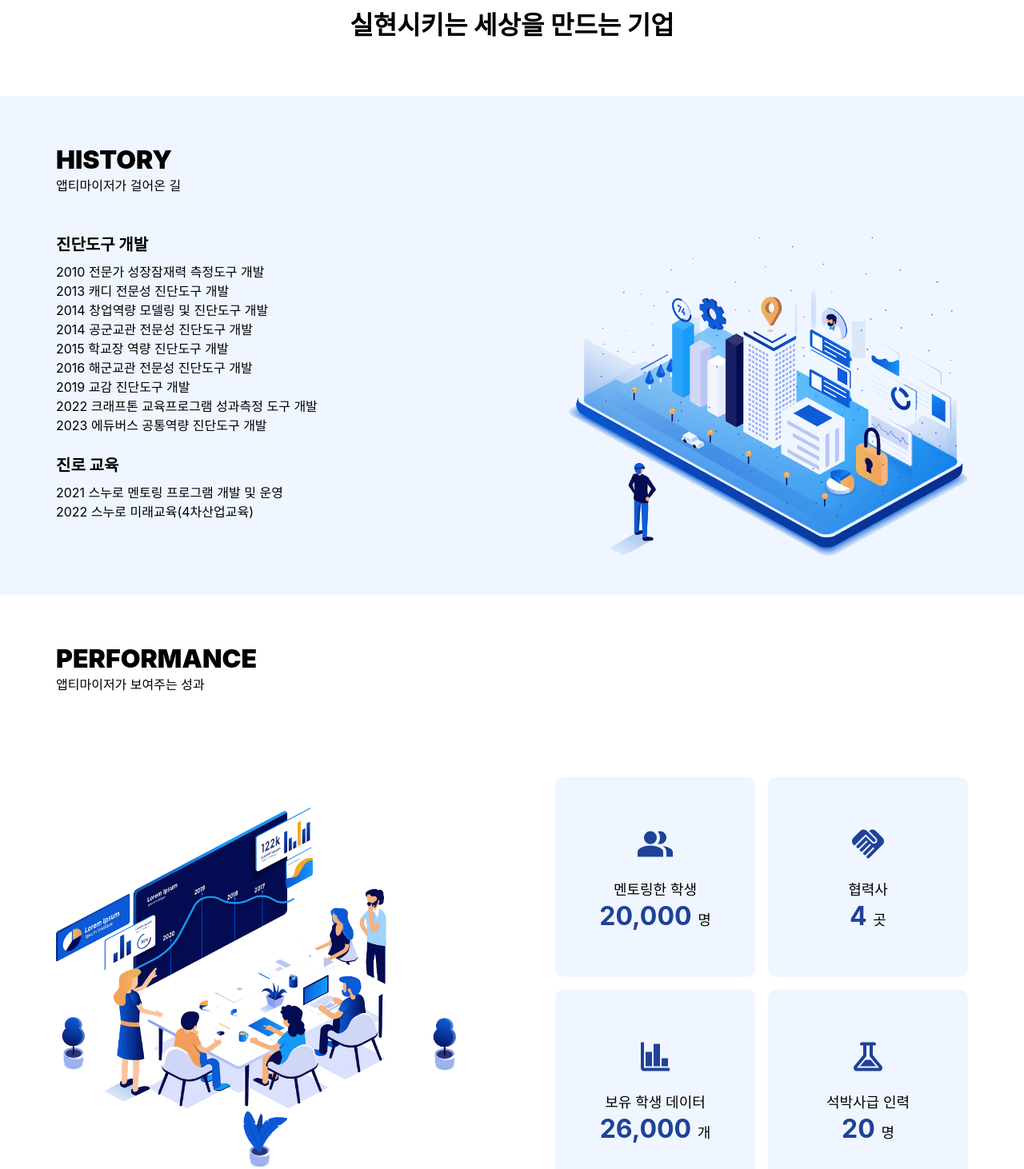
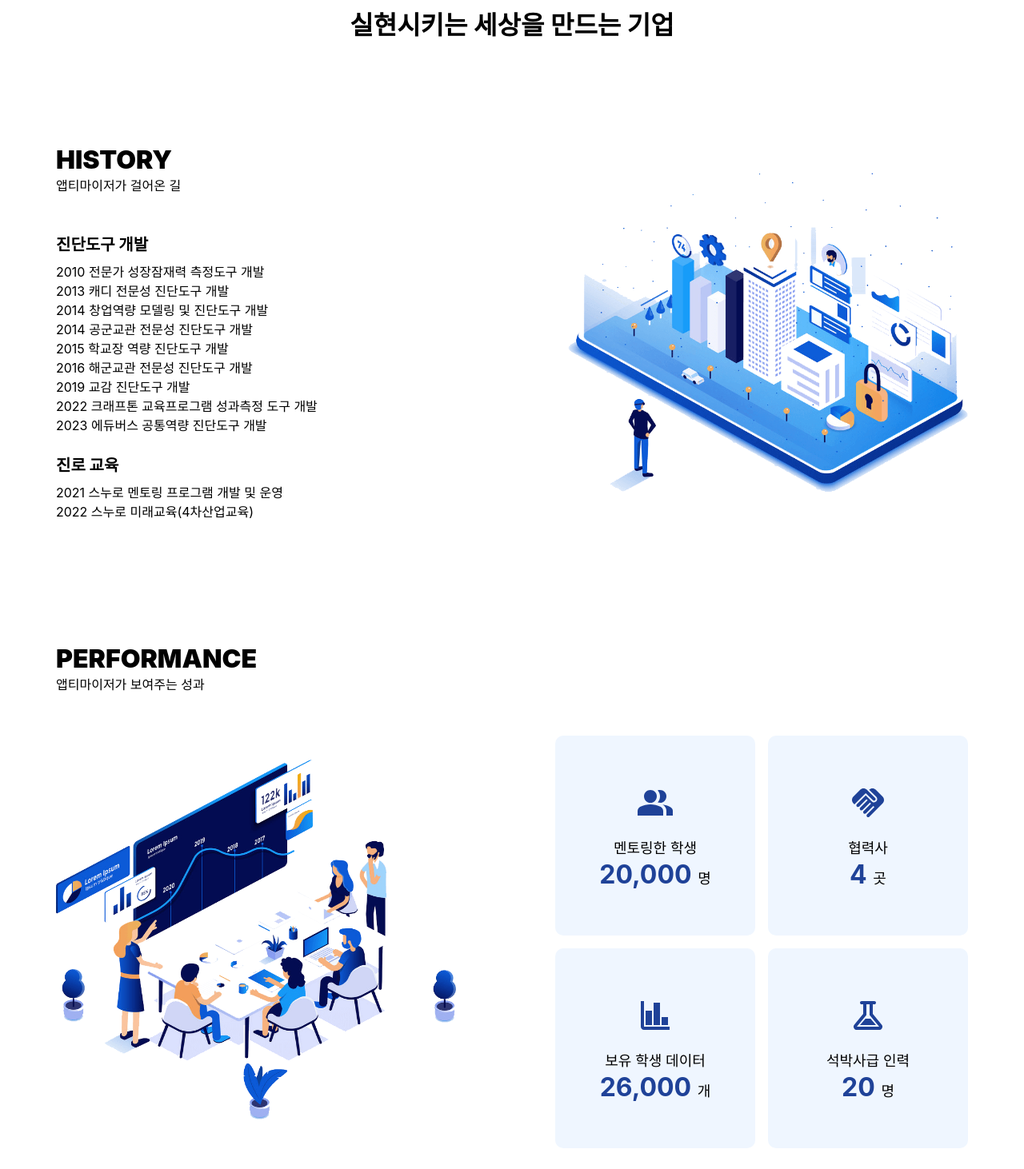
Before and after one commit to aptimizer-co/aptimizer, a Next.js app: page /about in a window 1280 px wide. Shown: the part 1092-2554 px from the top of the page at 80% size. Built offline with nearby package versions, Linux system fonts and the light colour scheme; a web font is replaced by a local one.

Commit message:
[💄스타일] 이미지 위치 수정

```diff
--- a/src/app/about/_sections/HistorySection/History.module.css
+++ b/src/app/about/_sections/HistorySection/History.module.css
@@ -1,6 +1,6 @@
 .historySection {
   padding: var(--spacing-64) 0;
-  background-color: var(--quaternary);
+  /* background-color: var(--quaternary); */
 }
 
 .historySectionAnimate {
@@ -32,7 +32,7 @@
   position: absolute;
   top: 50%;
   right: 0;
-  transform: translateY(-30%);
+  transform: translateY(-50%);
   width: 50rem;
   height: 40rem;
 }
--- a/src/app/about/_sections/PerformanceSection/PerformanceSection.module.css
+++ b/src/app/about/_sections/PerformanceSection/PerformanceSection.module.css
@@ -5,7 +5,7 @@
 
 .performanceSectionAnimate {
   opacity: 0;
-  transform: translateY(20px);
+  transform: translateY(20%);
   animation: performanceSectionAnimate 2s forwards;
 }
 
@@ -18,7 +18,7 @@
   position: relative;
   width: 50rem;
   height: 45rem;
-  transform: translateY(20%);
+  transform: translateY(30px);
 }
 
 .performanceCardContainer {
@@ -26,7 +26,6 @@
   gap: var(--spacing-16);
   width: 51.6rem;
   flex-wrap: wrap;
-  transform: translateY(10%);
 }
 
 /* 애니메이션 */
```
